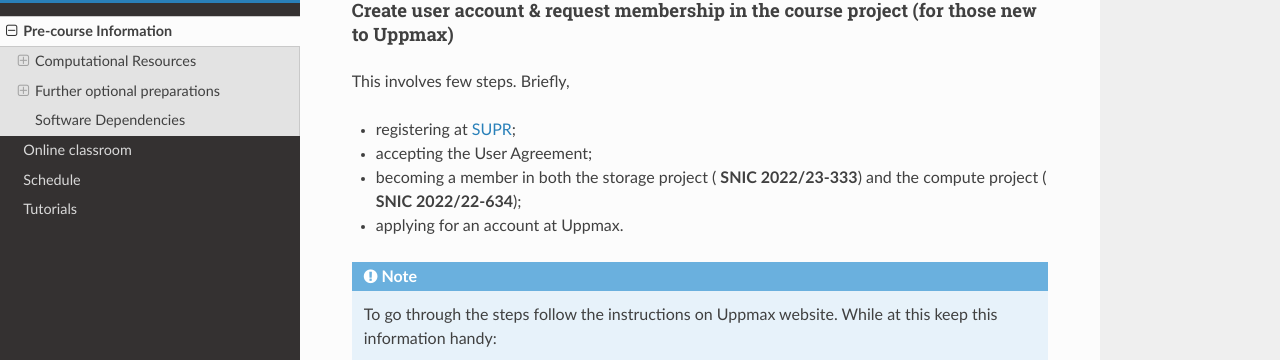
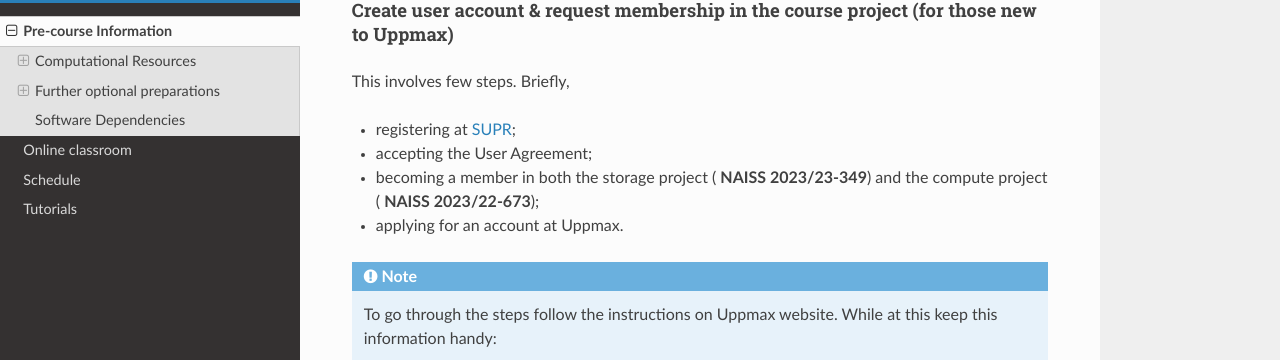
Before and after one commit to NBISweden/workshop-epigenomics-RTDs, a Sphinx documentation site: the page built from docs/content/precourse.rst, in a window 1280 px wide and 900 px high, scrolled down 803 px. Shown: the part 90-450 px from the top of the window. Built offline with Sphinx 7.4.7 and the Read the Docs theme 2.0.0, drawn with Linux system fonts in a browser that asks for light colours.

Commit message:
Update precourse.rst

```diff
--- a/docs/content/precourse.rst
+++ b/docs/content/precourse.rst
@@ -56,11 +56,11 @@
 
 This involves few steps. Briefly,
 
-* registering at `SUPR <https://supr.snic.se/>`_;
+* registering at `SUPR <https://supr.naiss.se/>`_;
 
 * accepting the User Agreement;
 
-* becoming a member in both the storage project ( **SNIC 2022/23-333**) and the compute project ( **SNIC 2022/22-634**);
+* becoming a member in both the storage project ( **NAISS 2023/23-349**) and the compute project ( **NAISS 2023/22-673**);
 
 * applying for an account at Uppmax.
 
```
